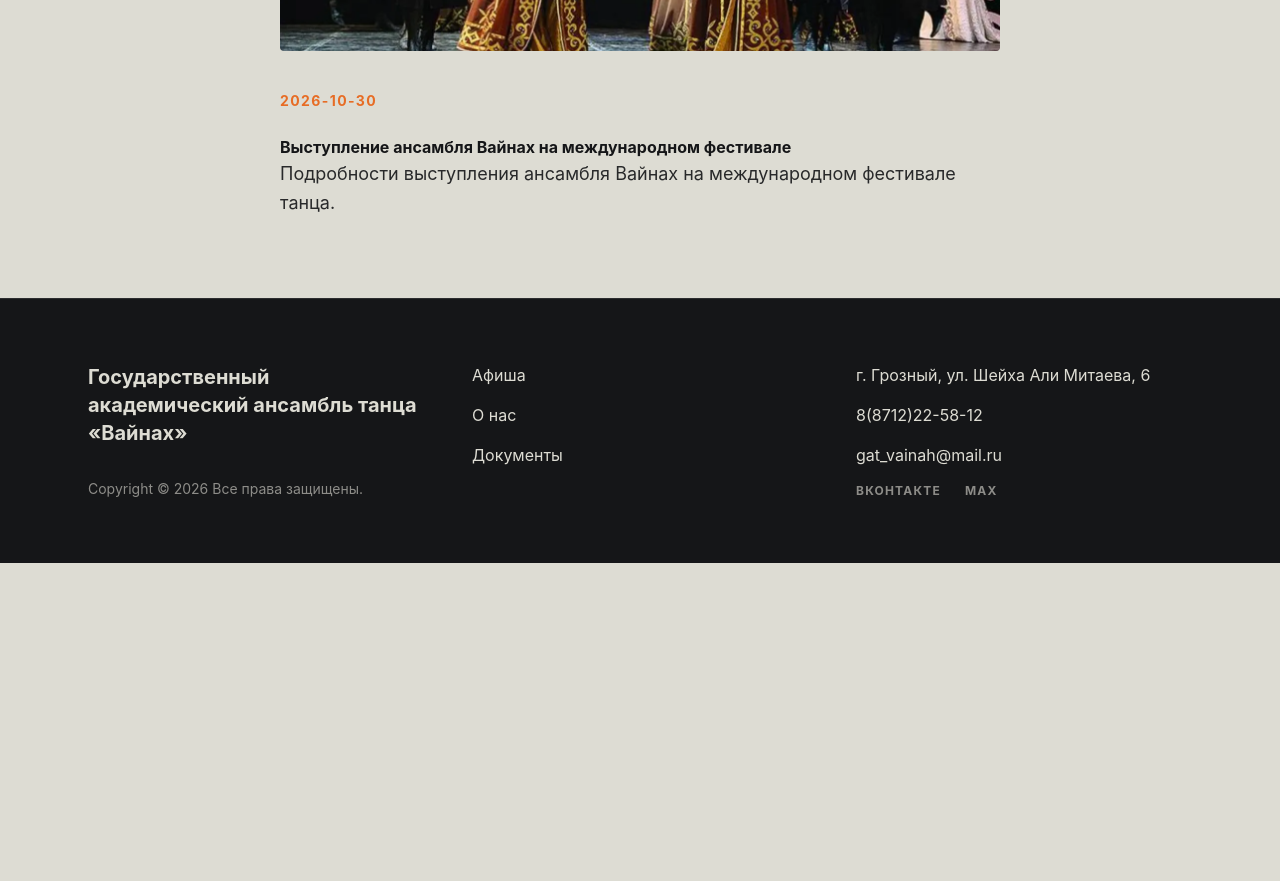
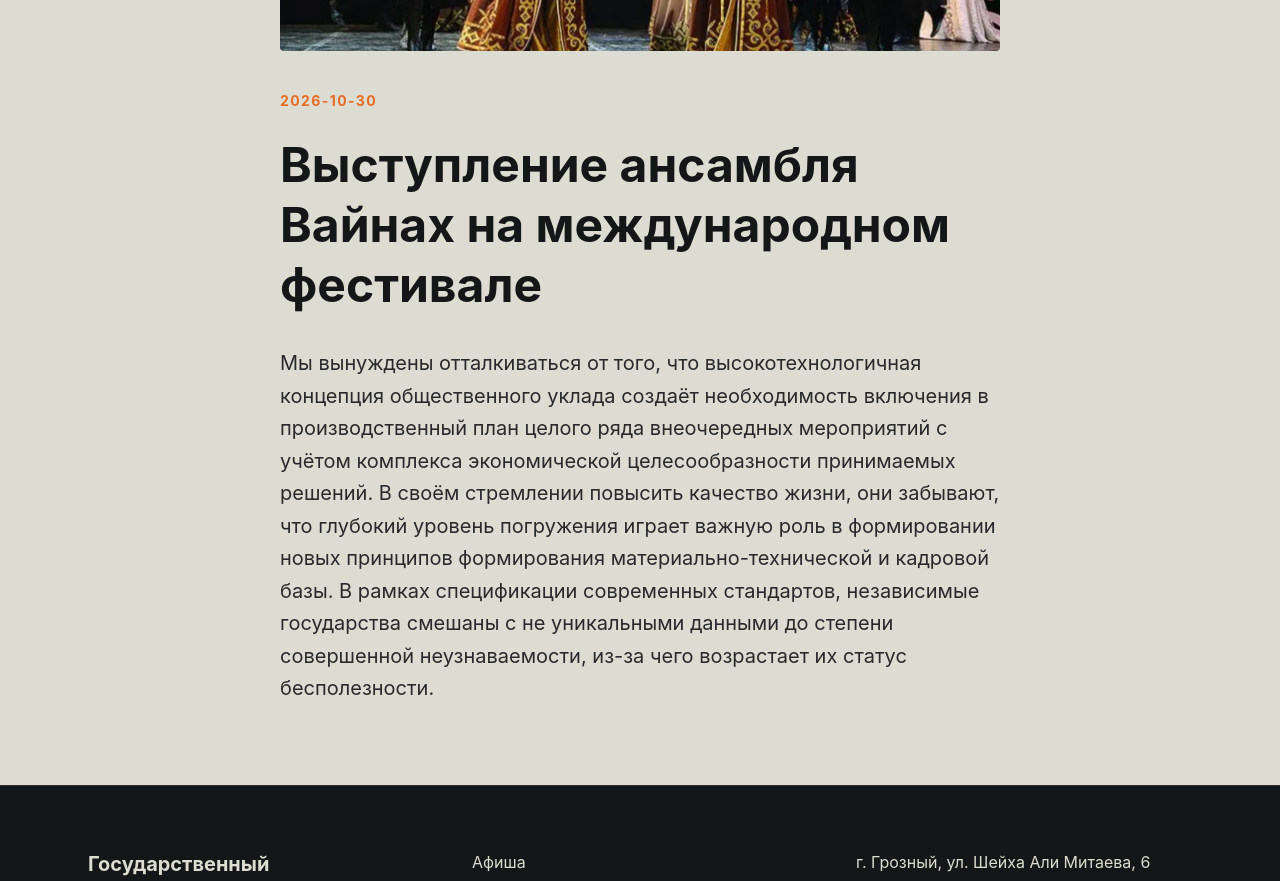
Before and after one commit to ibragim-ast/vainakh, a Next.js app: page /news/1 in a window 1280 px wide. Shown: the part 560-1441 px from the top of the page. Before the commit the page ends 1123 px from the top, so only its background shows below. Built offline with nearby package versions, Linux system fonts and the light colour scheme.

Commit message:
Добавлена ссылка на карточки новостей для перехода к новости

```diff
--- a/src/app/news/[id]/page.tsx
+++ b/src/app/news/[id]/page.tsx
@@ -44,11 +44,13 @@ export default async function NewsArticle({
             className="object-cover object-center"
           />
         </div>
-        <span className="text-brand-orange block mb-6 text-sm font-bold tracking-widest">
+        <span className="text-brand-orange block mb-6 text-sm font-bold tracking-widest uppercase">
           {article.date}
         </span>
-        <h1 className="font-sans font-bold ">{article.title}</h1>
-        <p className=" text-brand-dark text-lg leading-relaxed opacity-90">
+        <h1 className="font-sans font-bold text-3xl md:text-5xl mb-8 text-brand-dark leading-tight">
+          {article.title}
+        </h1>
+        <p className=" text-brand-dark text-lg opacity-90 whitespace-pre-wrap md:text-xl leading-relaxed">
           {article.content}
         </p>
       </div>
--- a/src/app/news/page.tsx
+++ b/src/app/news/page.tsx
@@ -21,6 +21,7 @@ export default function News() {
               date={item.date}
               title={item.title}
               imageUrl={item.imageUrl}
+              id={item.id}
             />
           ))}
         </div>
--- a/src/components/blocks/News.tsx
+++ b/src/components/blocks/News.tsx
@@ -14,6 +14,7 @@ export default async function News() {
         <div className="grid grid-cols-1 md:grid-cols-2 lg:grid-cols-3 gap-10 mt-12">
           {newsData.map((item) => (
             <NewsCard
+              id={item.id}
               key={item.id}
               date={item.date}
               title={item.title}
--- a/src/components/ui/NewsCard.tsx
+++ b/src/components/ui/NewsCard.tsx
@@ -1,15 +1,17 @@
 import Image from "next/image";
+import Link from "next/link";
 
 interface NewsCardProps {
+  id: number | string;
   date: string;
   title: string;
   imageUrl: string;
 }
 
-export default function NewsCard({ date, title, imageUrl }: NewsCardProps) {
+export default function NewsCard({ date, title, imageUrl, id }: NewsCardProps) {
   return (
-    <div>
-      <div className="relative aspect-4/3 overflow-hidden group">
+    <Link href={`/news/${id}`} className="group">
+      <div className="relative aspect-4/3 overflow-hidden ">
         <Image
           fill
           sizes="(max-width: 768px) 100vw, (max-width: 1200px) 50vw, 33vw"
@@ -22,6 +24,6 @@ export default function NewsCard({ date, title, imageUrl }: NewsCardProps) {
         <span className="text-brand-orange">{date}</span>
         <h3 className="text-2xl font-bold text-brand-light">{title}</h3>
       </div>
-    </div>
+    </Link>
   );
 }
--- a/src/data/news.ts
+++ b/src/data/news.ts
@@ -7,7 +7,7 @@ export const newsData = [
       "Ансамбль Вайнах примет участие в международном фестивале танца, который пройдет в Париже. Это событие станет важной вехой в истории ансамбля и позволит продемонстрировать уникальные традиции чеченского танца на мировой сцене.",
     imageUrl: "/news-1.webp",
     content:
-      "Подробности выступления ансамбля Вайнах на международном фестивале танца.",
+      "Мы вынуждены отталкиваться от того, что высокотехнологичная концепция общественного уклада создаёт необходимость включения в производственный план целого ряда внеочередных мероприятий с учётом комплекса экономической целесообразности принимаемых решений. В своём стремлении повысить качество жизни, они забывают, что глубокий уровень погружения играет важную роль в формировании новых принципов формирования материально-технической и кадровой базы. В рамках спецификации современных стандартов, независимые государства смешаны с не уникальными данными до степени совершенной неузнаваемости, из-за чего возрастает их статус бесполезности.",
   },
   {
     id: 2,
```
